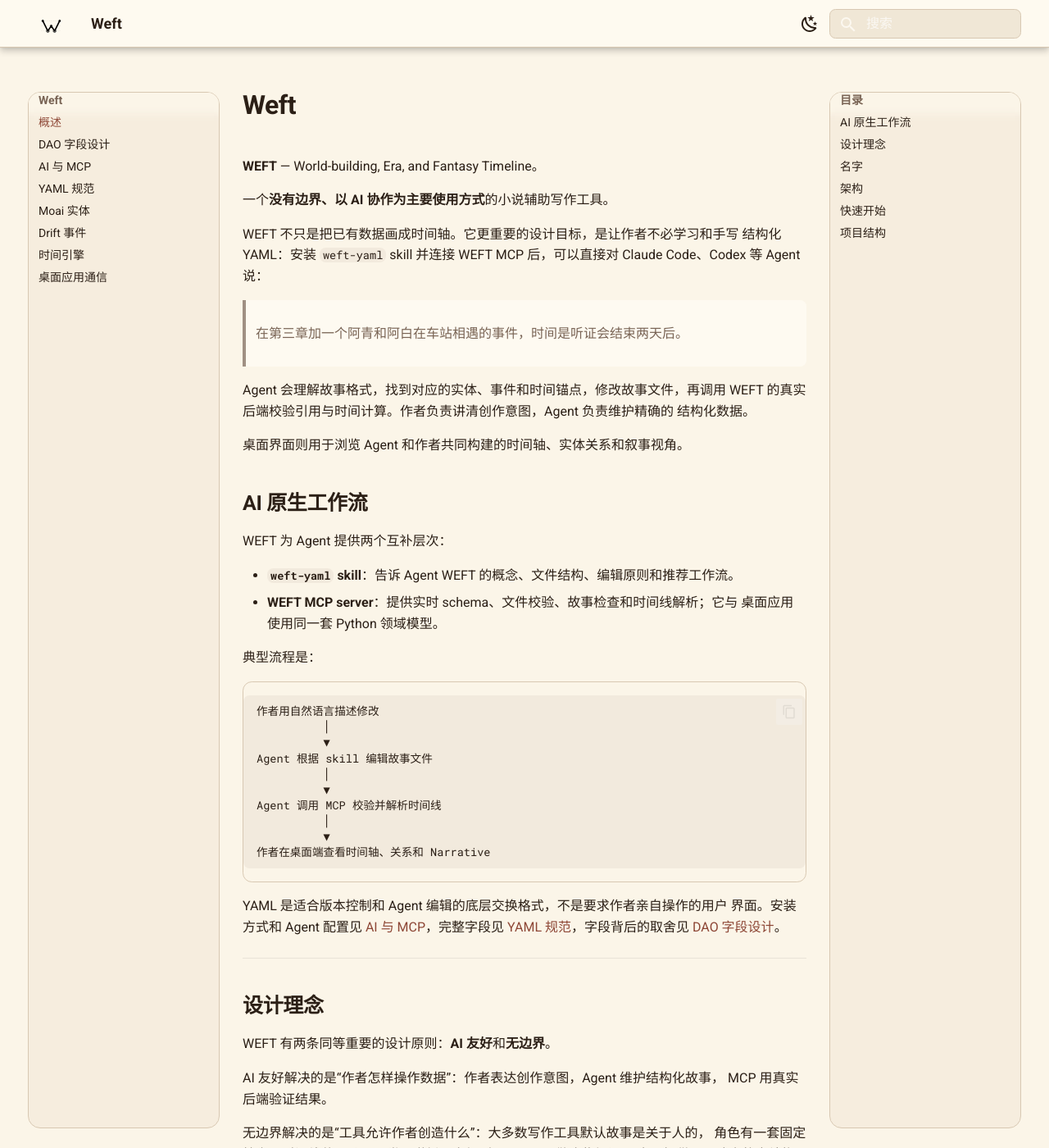
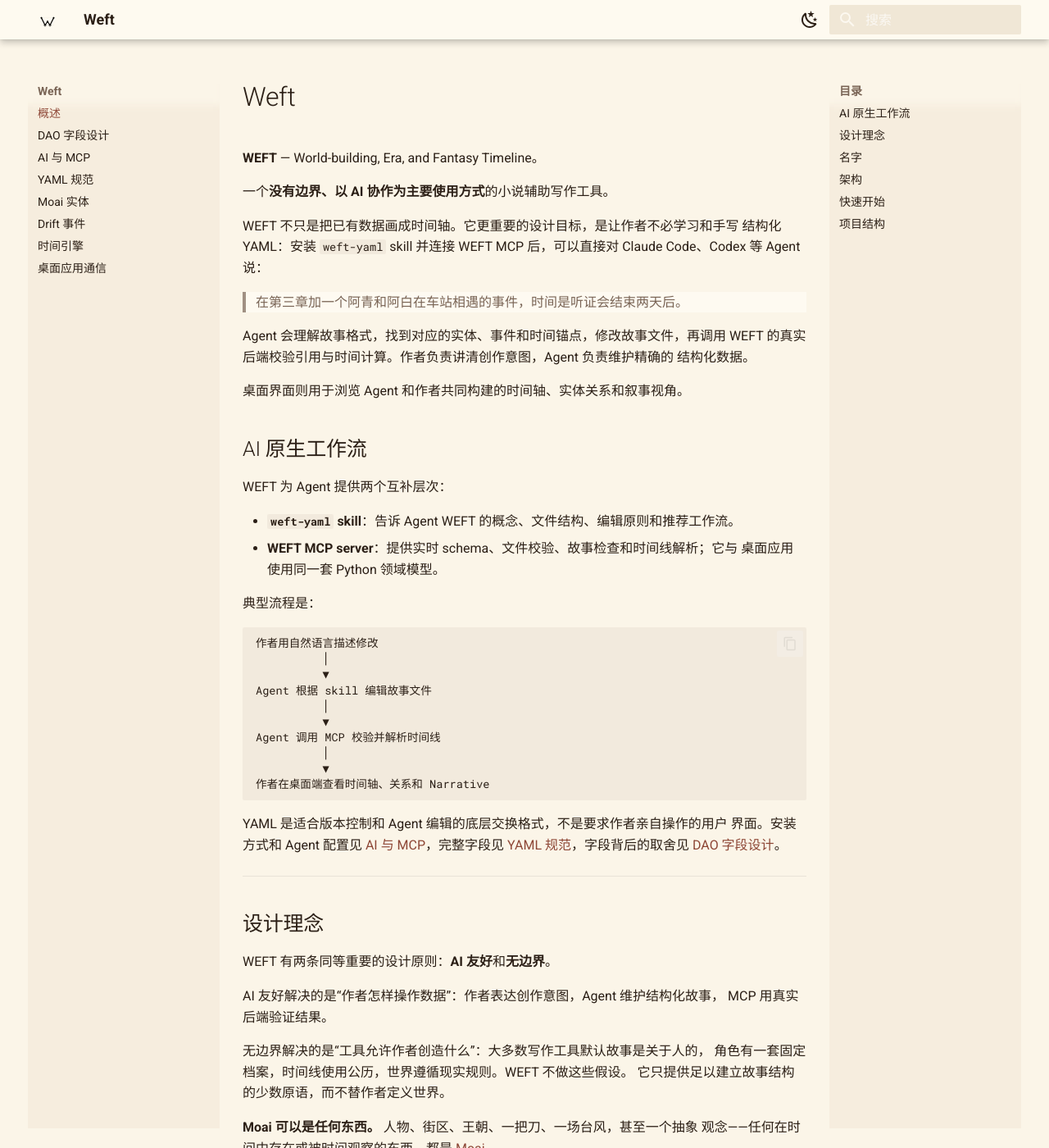
Before and after one commit to asinkLuno/WEFT, an MkDocs documentation site: the page built from docs/index.md, in a window 1280 px wide and 1400 px high. Shown: the whole window at 82% size. Built offline with MkDocs 1.6.1 and Material for MkDocs 9.7.7, drawn with Linux system fonts in a browser that asks for light colours.

Commit message:
docs: limit frontend theme reuse to colors

```diff
--- a/docs/stylesheets/weft.css
+++ b/docs/stylesheets/weft.css
@@ -2,13 +2,9 @@
  * WEFT documentation theme.
  *
  * These values mirror the design tokens in weft-frontend/app/globals.css.
- * Material for MkDocs keeps responsibility for layout, navigation, search,
- * and accessibility; this layer gives those components the WEFT identity.
+ * Material for MkDocs keeps responsibility for layout, shape, navigation,
+ * search, and accessibility; this layer only applies the WEFT color identity.
  */
-
-:root {
-  --weft-radius: 0.375rem;
-}
 
 [data-md-color-scheme="default"] {
   --weft-background: oklch(0.97 0.018 85);
@@ -78,9 +74,7 @@
 
 .md-header {
   background: color-mix(in oklab, var(--weft-card) 94%, transparent);
-  border-bottom: 1px solid var(--weft-border);
   color: var(--weft-foreground);
-  backdrop-filter: blur(12px);
 }
 
 .md-tabs {
@@ -90,8 +84,6 @@
 
 .md-sidebar__scrollwrap {
   background: var(--weft-sidebar);
-  border: 1px solid var(--weft-border);
-  border-radius: calc(var(--weft-radius) * 2);
 }
 
 .md-nav__link--active,
@@ -101,43 +93,17 @@
 
 .md-search__form {
   background: var(--weft-muted);
-  border: 1px solid var(--weft-border);
-  border-radius: var(--weft-radius);
 }
 
 .md-typeset h1,
 .md-typeset h2,
 .md-typeset h3 {
   color: var(--weft-foreground);
-  font-weight: 650;
-  letter-spacing: -0.015em;
-  text-wrap: balance;
-}
-
-.md-typeset a {
-  text-decoration-color: color-mix(
-    in oklab,
-    var(--weft-primary) 45%,
-    transparent
-  );
-  text-underline-offset: 0.16em;
-}
-
-.md-typeset a:hover {
-  text-decoration: underline;
-}
-
-.md-typeset code,
-.md-typeset pre > code {
-  border-radius: var(--weft-radius);
 }
 
 .md-typeset .highlight,
 .md-typeset table:not([class]) {
-  border: 1px solid var(--weft-border);
-  border-radius: calc(var(--weft-radius) * 1.5);
-  box-shadow: none;
-  overflow: hidden;
+  border-color: var(--weft-border);
 }
 
 .md-typeset table:not([class]) th {
@@ -152,41 +118,22 @@
 .md-typeset blockquote {
   background: var(--weft-card);
   border-left-color: var(--weft-primary);
-  border-radius: 0 var(--weft-radius) var(--weft-radius) 0;
-  padding-bottom: 0.6rem;
-  padding-top: 0.6rem;
 }
 
 .md-typeset .admonition,
 .md-typeset details {
   background: var(--weft-card);
   border-color: var(--weft-border);
-  border-radius: calc(var(--weft-radius) * 1.5);
-  box-shadow: none;
 }
 
 .md-footer {
   background: var(--weft-card);
-  border-top: 1px solid var(--weft-border);
 }
 
 .md-header__button.md-logo {
   color: var(--weft-foreground);
 }
 
-.md-header__button.md-logo img,
-.md-header__button.md-logo svg {
-  height: 1.65rem;
-  width: 1.65rem;
-}
-
 [data-md-color-scheme="slate"] .md-header__button.md-logo img {
   filter: invert(0.9) sepia(0.08);
 }
-
-@media screen and (max-width: 76.234375em) {
-  .md-sidebar__scrollwrap {
-    border: 0;
-    border-radius: 0;
-  }
-}
```
